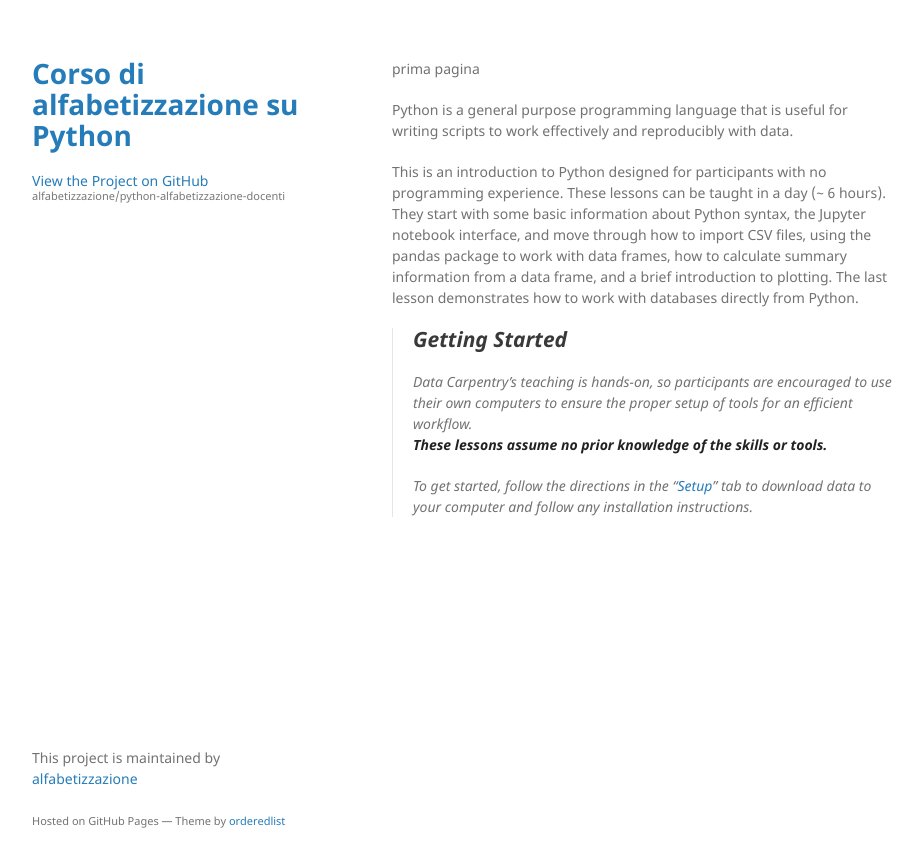
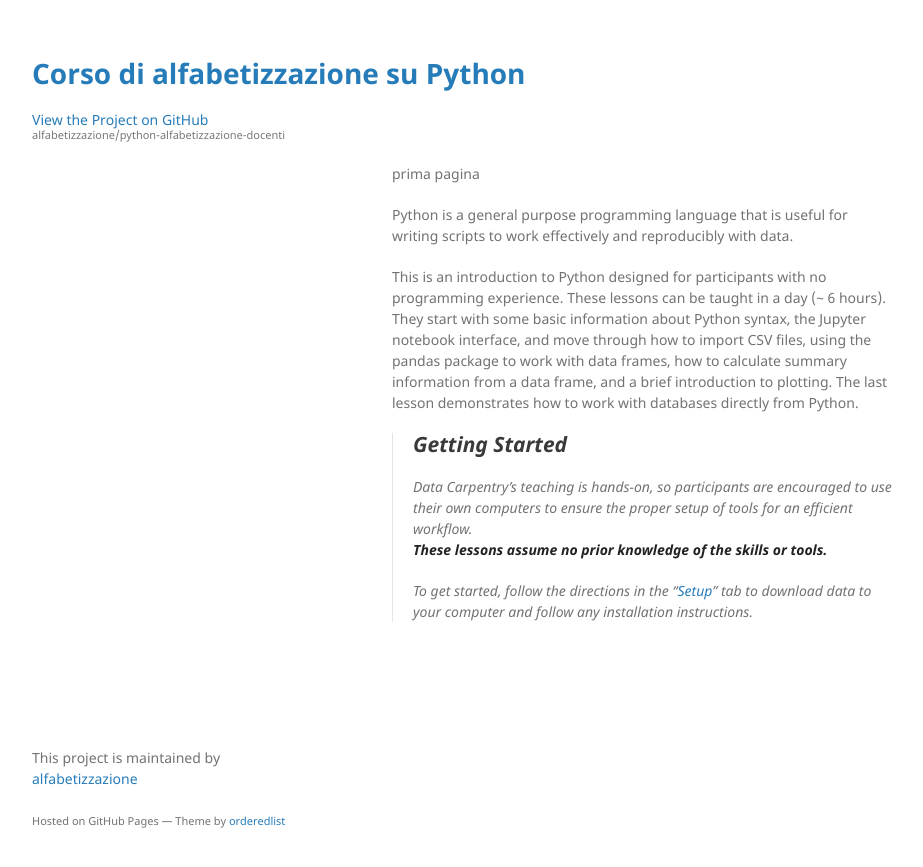
Before and after one commit to alfabetizzazione/python-alfabetizzazione-docenti, a Jekyll site: the page built from docs/index.md, in a window 1280 px wide. Shown: the top 867 px of the page, without its empty margins (178-1101 px from the left). Built offline with Jekyll 4.4.1, drawn with Linux system fonts in a browser that asks for light colours; the repository's description, which GitHub fills in, is left out.

Commit message:
1 column

```diff
--- a/docs/_layouts/default.html
+++ b/docs/_layouts/default.html
@@ -5,7 +5,6 @@
     <meta http-equiv="X-UA-Compatible" content="IE=edge">
     <meta name="viewport" content="width=device-width, initial-scale=1">
 
-{% seo %}
     <link rel="stylesheet" href="{{ "/assets/css/style.css?v=" | append: site.github.build_revision | relative_url }}">
     <!--[if lt IE 9]>
     <script src="https://cdnjs.cloudflare.com/ajax/libs/html5shiv/3.7.3/html5shiv.min.js"></script>
@@ -13,12 +12,7 @@
   </head>
   <body>
     <div class="wrapper">
-      <header>
         <h1><a href="{{ "/" | absolute_url }}">{{ site.title | default: site.github.repository_name }}</a></h1>
-
-        {% if site.logo %}
-          <img src="{{site.logo | relative_url}}" alt="Logo" />
-        {% endif %}
 
         <p>{{ site.description | default: site.github.project_tagline }}</p>
 
@@ -30,14 +24,6 @@
         <p class="view"><a href="{{ site.github.owner_url }}">View My GitHub Profile</a></p>
         {% endif %}
 
-        {% if site.show_downloads %}
-        <ul class="downloads">
-          <li><a href="{{ site.github.zip_url }}">Download <strong>ZIP File</strong></a></li>
-          <li><a href="{{ site.github.tar_url }}">Download <strong>TAR Ball</strong></a></li>
-          <li><a href="{{ site.github.repository_url }}">View On <strong>GitHub</strong></a></li>
-        </ul>
-        {% endif %}
-      </header>
       <section>
 
       {{ content }}
@@ -51,15 +37,5 @@
       </footer>
     </div>
     <script src="{{ "/assets/js/scale.fix.js" | relative_url }}"></script>
-    {% if site.google_analytics %}
-    <script>
-      (function(i,s,o,g,r,a,m){i['GoogleAnalyticsObject']=r;i[r]=i[r]||function(){
-      (i[r].q=i[r].q||[]).push(arguments)},i[r].l=1*new Date();a=s.createElement(o),
-      m=s.getElementsByTagName(o)[0];a.async=1;a.src=g;m.parentNode.insertBefore(a,m)
-      })(window,document,'script','https://www.google-analytics.com/analytics.js','ga');
-      ga('create', '{{ site.google_analytics }}', 'auto');
-      ga('send', 'pageview');
-    </script>
-    {% endif %}
   </body>
 </html>
```
